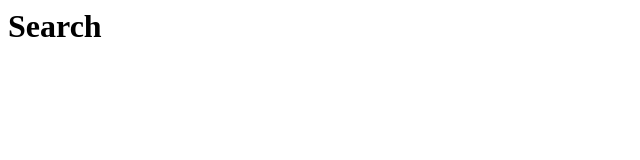
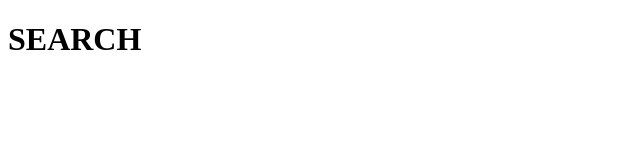
Before and after one commit to aatomangalmara/search, a plain HTML site: page index.html in a window 1280 px wide. Shown: the whole page, without its empty margins (0-640 px from the left). Drawn offline with Linux system fonts and the light colour scheme.

Commit message:
Update index.html

```diff
--- a/index.html
+++ b/index.html
@@ -1 +1,11 @@
-<h1>Search</h1>
+<!DOCTYPE html>
+<html lang="en">
+<head>
+    <meta charset="UTF-8">
+    <meta name="viewport" content="width=device-width, initial-scale=1.0">
+    <title>Search</title>
+</head>
+<body>
+    <h1>SEARCH</h1>
+</body>
+</html>
```
